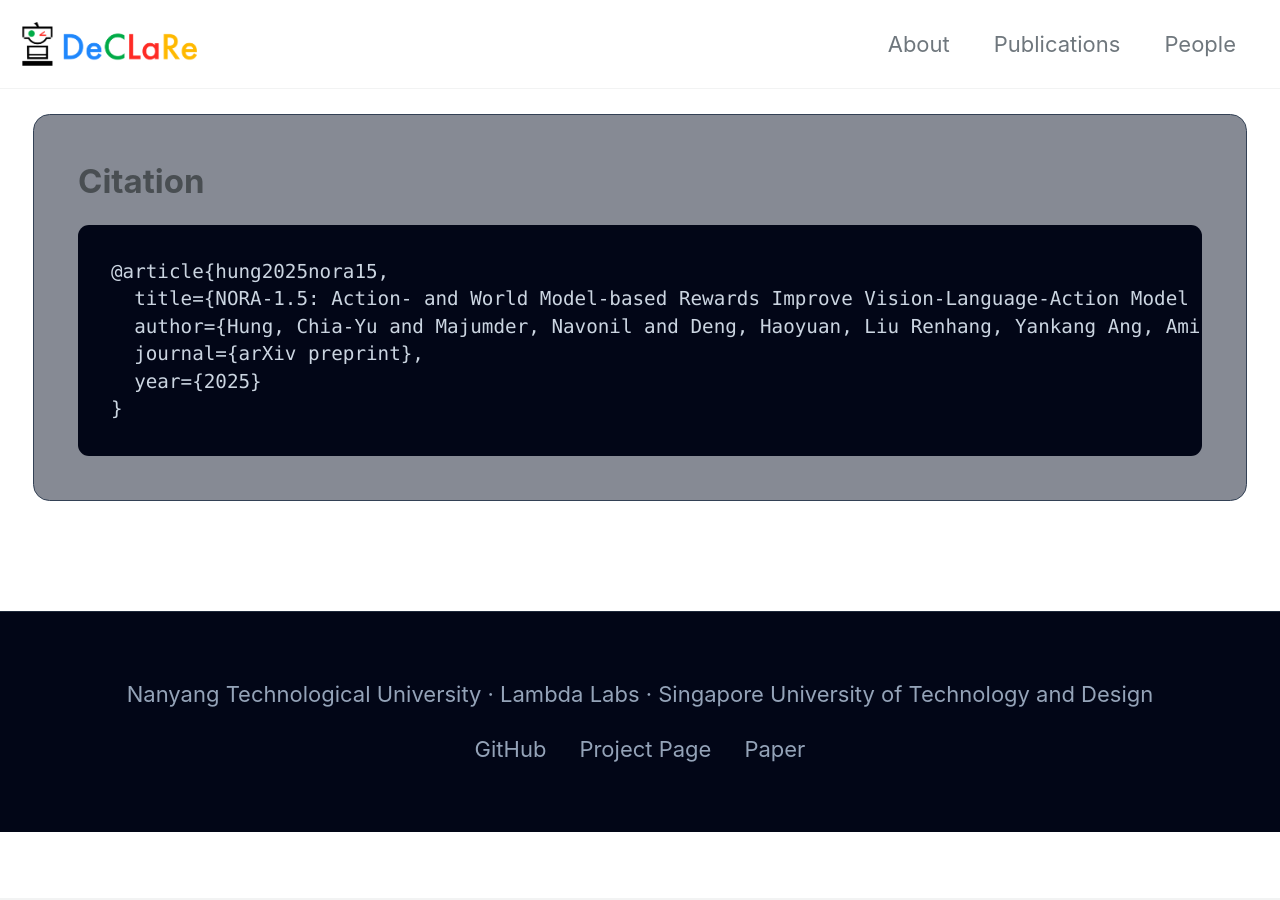
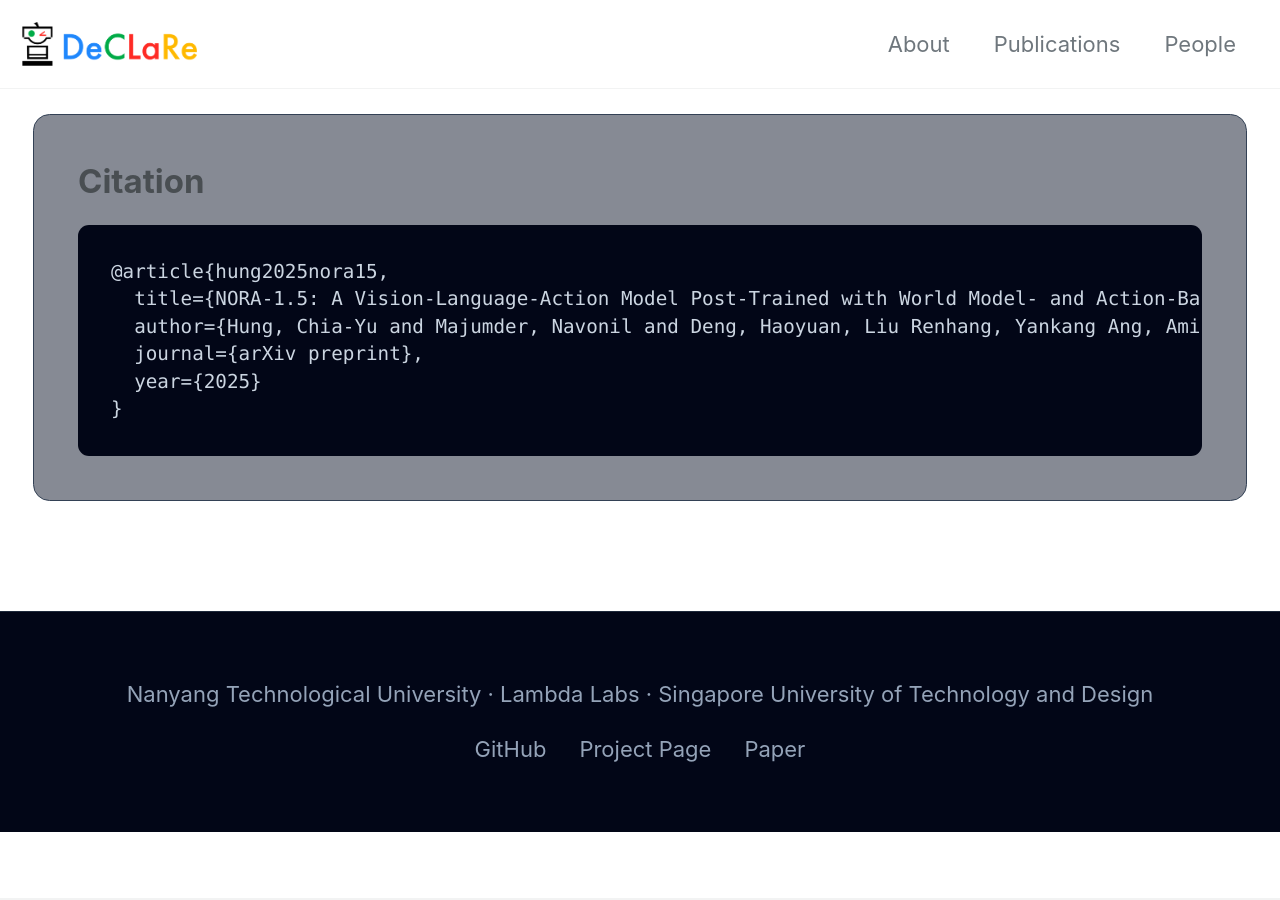
Before and after one commit to declare-lab/declare-lab.github.io, a Jekyll site: the page nora-1.5.html, which Jekyll copies as it is, in a window 1280 px wide and 900 px high, scrolled down 5721 px. Built offline with Jekyll 4.4.1, drawn with Linux system fonts in a browser that asks for light colours; cached includes are drawn as plain includes; nearby versions of some CDN libraries; our own code applies the rules of GitHub Pages for plain Markdown files.

Commit message:
Update nora-1.5.html

```diff
--- a/nora-1.5.html
+++ b/nora-1.5.html
@@ -322,7 +322,7 @@
       <div class="max-w-4xl mx-auto bg-slate-900/50 p-8 rounded-xl border border-slate-700">
         <h2 class="text-2xl font-bold mb-4">Citation</h2>
         <pre class="bg-slate-950 p-6 rounded-lg overflow-x-auto text-sm text-slate-300">@article{hung2025nora15,
-  title={NORA-1.5: Action- and World Model-based Rewards Improve Vision-Language-Action Model Post-Training},
+  title={NORA-1.5: A Vision-Language-Action Model Post-Trained with World Model- and Action-Based Preference Rewards},
   author={Hung, Chia-Yu and Majumder, Navonil and Deng, Haoyuan, Liu Renhang, Yankang Ang, Amir Zadeh, Chuan Li, Dorien Herremans, Ziwei Wang, and Soujanya Poria},
   journal={arXiv preprint},
   year={2025}
```
